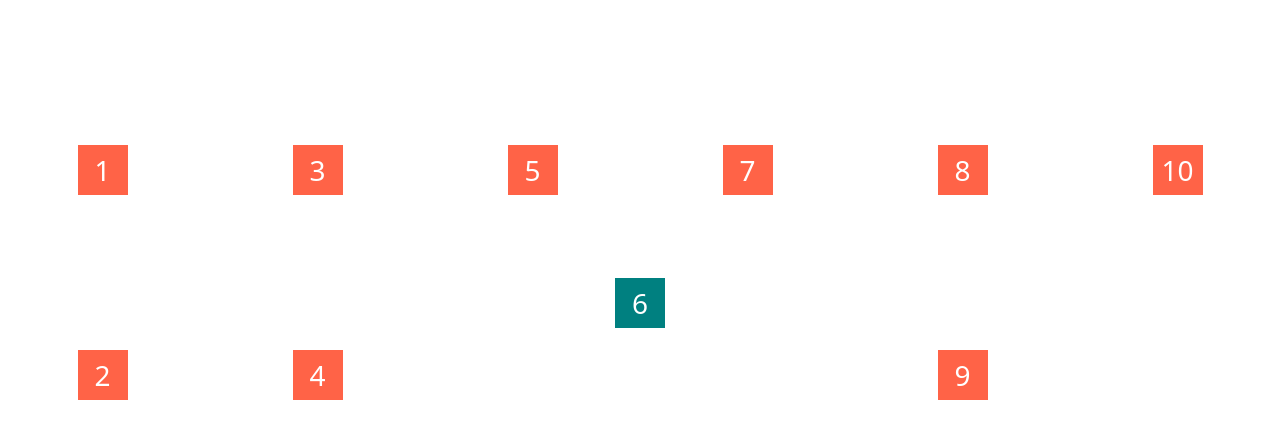
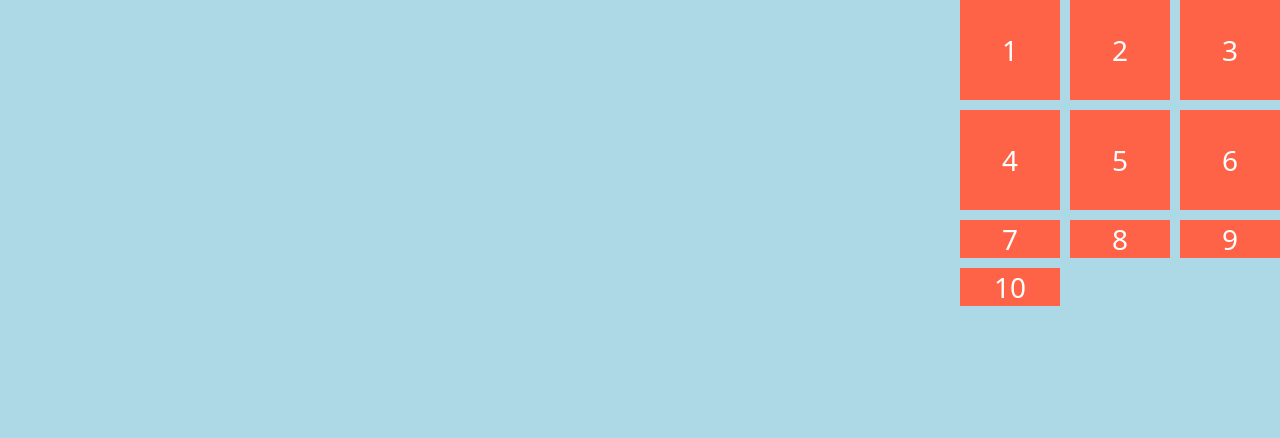
Before and after one commit to haebi/css-layout-masterclass, a plain HTML site: page index.html in a window 1280 px wide. Drawn offline with Linux system fonts and the light colour scheme.

Commit message:
3.8 Align and Justify Content

```diff
--- a/style.css
+++ b/style.css
@@ -7,18 +7,14 @@ body {
 .father {
   display: grid;
   gap: 10px;
-  min-height: 50vh;
-  grid-template-columns: repeat(2, 1fr);
-  grid-template-rows: repeat(2, 1fr);
-  grid-auto-rows: 1fr;
-  grid-auto-columns: 1fr;
-  grid-auto-flow: column;
-  place-items: end center;
+  height: 100vh;
+  grid-template-columns: repeat(3, 100px);
+  grid-template-rows: repeat(2, 100px);
+  background-color: lightblue;
+  place-content: start end;
 }
 
 .child {
-  width: 50px;
-  height: 50px;
   background-color: tomato;
   color: white;
   font-size: 28px;
@@ -26,11 +22,3 @@ body {
   justify-content: center;
   align-items: center;
 }
-
-.child:nth-child(6) {
-  background-color: teal;
-  /* align-self: start;
-  justify-self: end; */
-  place-self: center center;
-  grid-column: span 2;
-}
```
